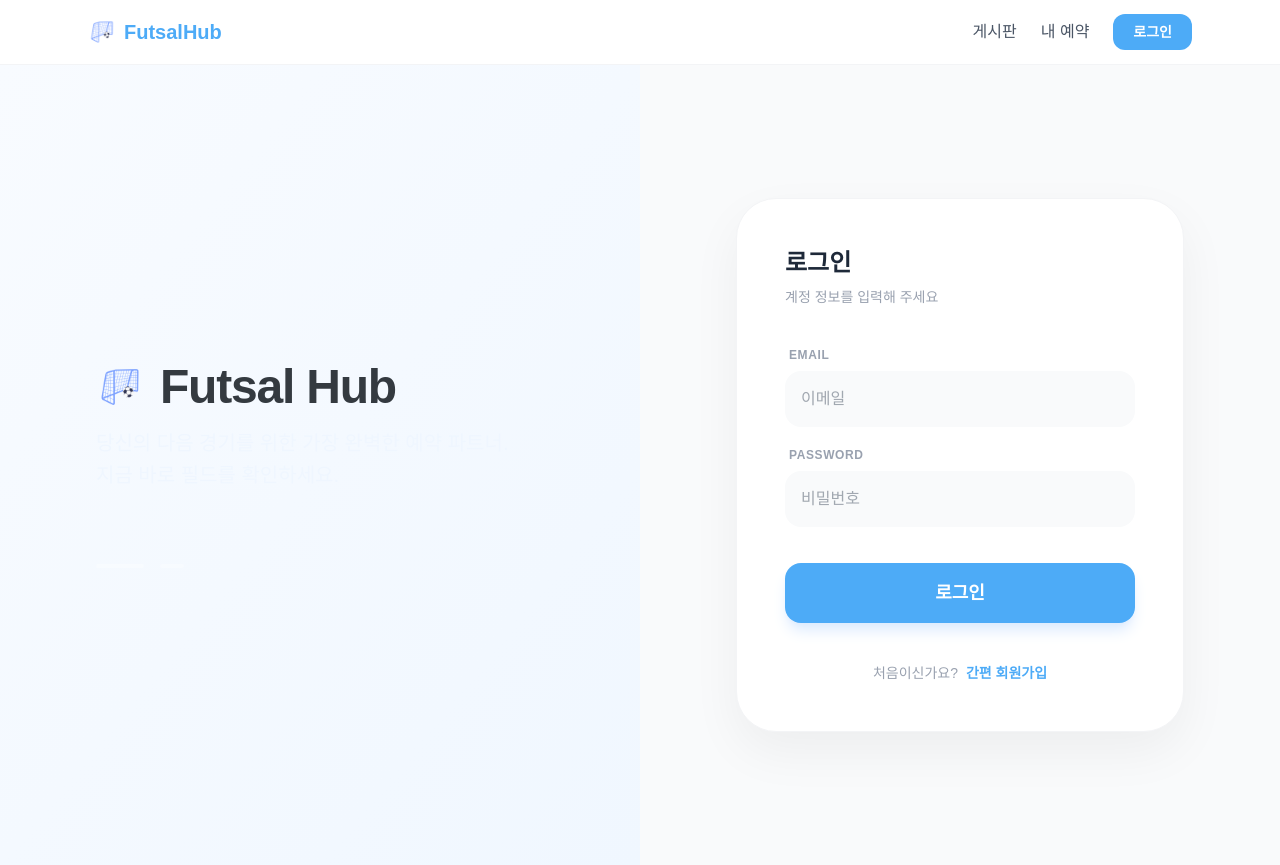
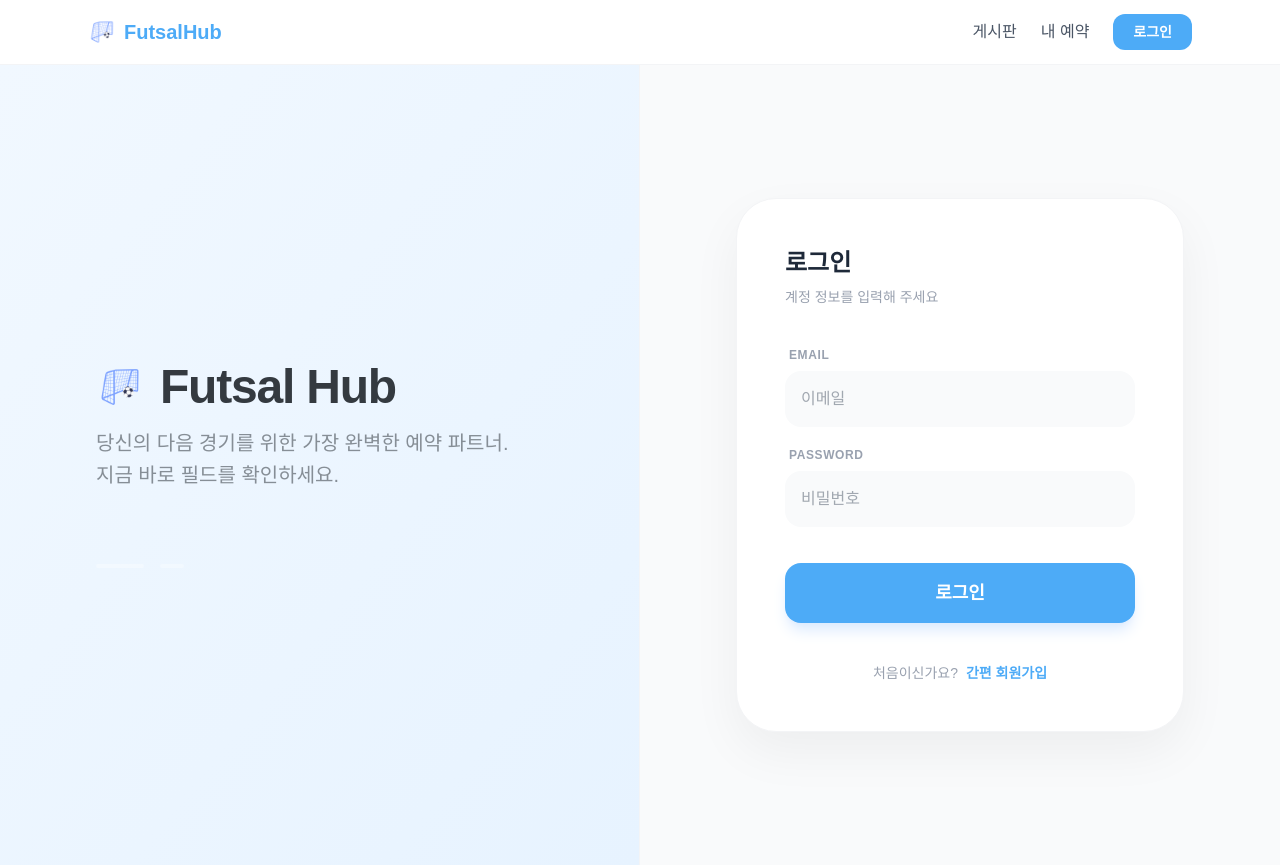
Before and after one commit to minseo08/futsal-reservation, a Next.js app in the folder frontend/: page /login in a window 1280 px wide. Built offline with nearby package versions, Linux system fonts and the light colour scheme.

Commit message:
feat: css modify final

```diff
--- a/frontend/app/login/page.tsx
+++ b/frontend/app/login/page.tsx
@@ -32,7 +32,7 @@ export default function LoginPage() {
 
   return (
     <main className="min-h-screen flex flex-col md:flex-row bg-[#f8f9fa]">
-      <div className="md:w-1/2 flex flex-col justify-center px-12 lg:px-24 bg-gradient-to-br from-[#f8fbff] to-[#f0f7ff] text-[#343a40] py-20 md:py-0">
+      <div className="md:w-1/2 flex flex-col justify-center px-12 lg:px-24 bg-gradient-to-br from-[#f1f8ff] to-[#e7f3ff] text-[#343a40] py-20 md:py-0 border-r border-gray-100">
         <div className="mb-6 animate-fade-in">
           <h1 className="text-5xl font-extrabold tracking-tight mb-4 flex items-center gap-4">
             <Image src="/postbar.png"
@@ -43,7 +43,7 @@ export default function LoginPage() {
             />
             <span>Futsal Hub</span>
           </h1>
-          <p className="text-xl text-blue-50 font-medium leading-relaxed max-w-md">
+          <p className="text-xl text-[#868e96] font-medium leading-relaxed max-w-md">
             당신의 다음 경기를 위한 가장 완벽한 예약 파트너. <br />
             지금 바로 필드를 확인하세요.
           </p>
--- a/frontend/app/signup/page.tsx
+++ b/frontend/app/signup/page.tsx
@@ -29,7 +29,7 @@ export default function SignupPage() {
 
 return (
     <main className="min-h-screen flex flex-col md:flex-row bg-[#f8f9fa]">
-      <div className="md:w-1/2 flex flex-col justify-center px-12 lg:px-24 bg-gradient-to-br from-[#f8fbff] to-[#f0f7ff] text-[#343a40] py-20 md:py-0">
+      <div className="md:w-1/2 flex flex-col justify-center px-12 lg:px-24 bg-gradient-to-br from-[#f1f8ff] to-[#e7f3ff] text-[#343a40] py-20 md:py-0 border-r border-gray-100">
         <div className="mb-6 animate-fade-in">
           <h1 className="text-5xl font-extrabold tracking-tight mb-4 flex items-center gap-4">
             <Image
```
